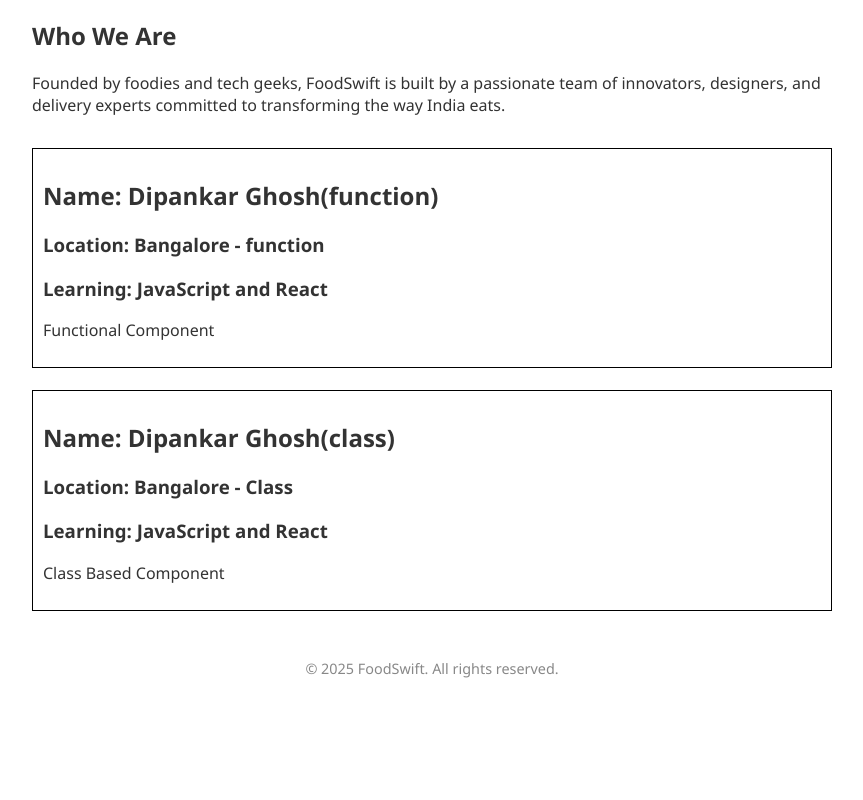
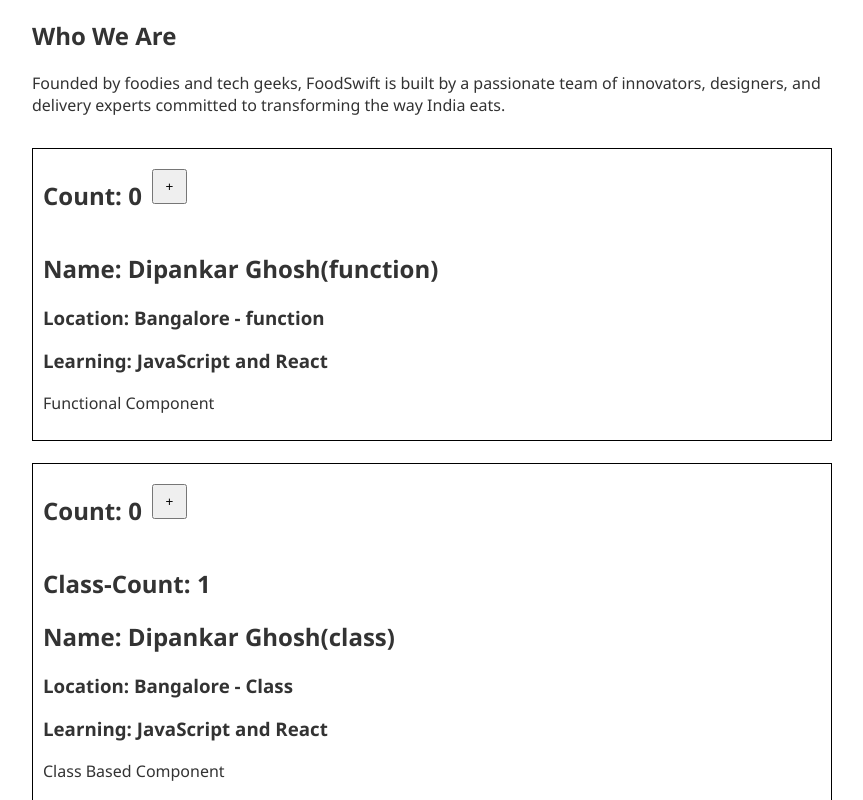
Before and after one commit to dipankar88/namaste-react-2025, a React app: page /about in a window 1280 px wide. Shown: the part 678-1478 px from the top of the page, without its empty margins (208-1071 px from the left). Before the commit the page ends 1410 px from the top, so only its background shows below. Built offline with nearby package versions, Linux system fonts and the light colour scheme.

Commit message:
create state variable and update state variable using setState for class component

```diff
--- a/src/components/User.js
+++ b/src/components/User.js
@@ -1,8 +1,15 @@
+import { useState } from 'react';
 import '../styles/User.css';
 
 const User = ({name, location}) => {
+    const [count, setCount] = useState(0);
     return (
         <div className="user-card">
+            <div className='count-fn'>
+                <h1>Count: {count}</h1>
+                <button className='increment' onClick={() => setCount(count + 1)}>+</button>
+            </div>
+
             <h2>Name: {name}</h2>
             <h3>Location: {location}</h3>
             <h3>Learning: JavaScript and React</h3>
--- a/src/components/UserClass.js
+++ b/src/components/UserClass.js
@@ -4,12 +4,26 @@
     constructor(props){
         super(props);
         // this.name = props.name;
+        this.state = {
+            count: 0,
+            count2: 1
+        }
     }
 
     render(){
         const {name, location} = this.props;
+        const {count, count2} = this.state;
         return (
             <div className="user-card">
+                <div className='count-fn'>
+                    <h1>Count: {count}</h1>
+                    <button
+                    className='increment'
+                    onClick={() => this.setState({
+                        count: this.state.count + 1
+                    })}>+</button>
+                </div>
+                <h1>Class-Count: {count2}</h1>
                 <h2>Name: {name}</h2>
                 <h3>Location: {location}</h3>
                 <h3>Learning: JavaScript and React</h3>
--- a/src/styles/User.css
+++ b/src/styles/User.css
@@ -2,3 +2,11 @@
     padding: 10px;
     border: 1px solid black;
 }
+.count-fn {
+    display: flex;
+}
+.increment {
+    margin: 10px;
+    height: 35px;
+    width: 35px;
+}
```
